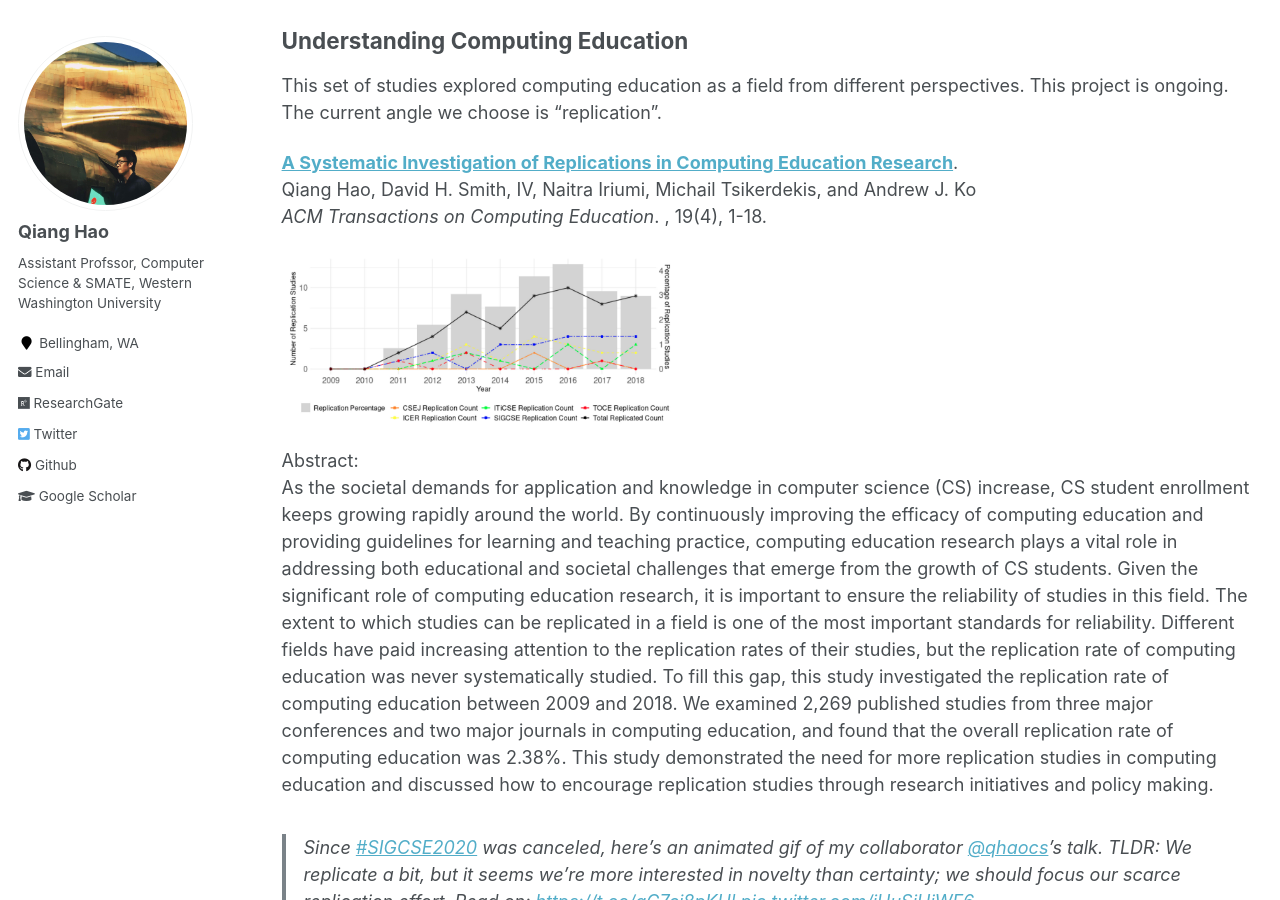
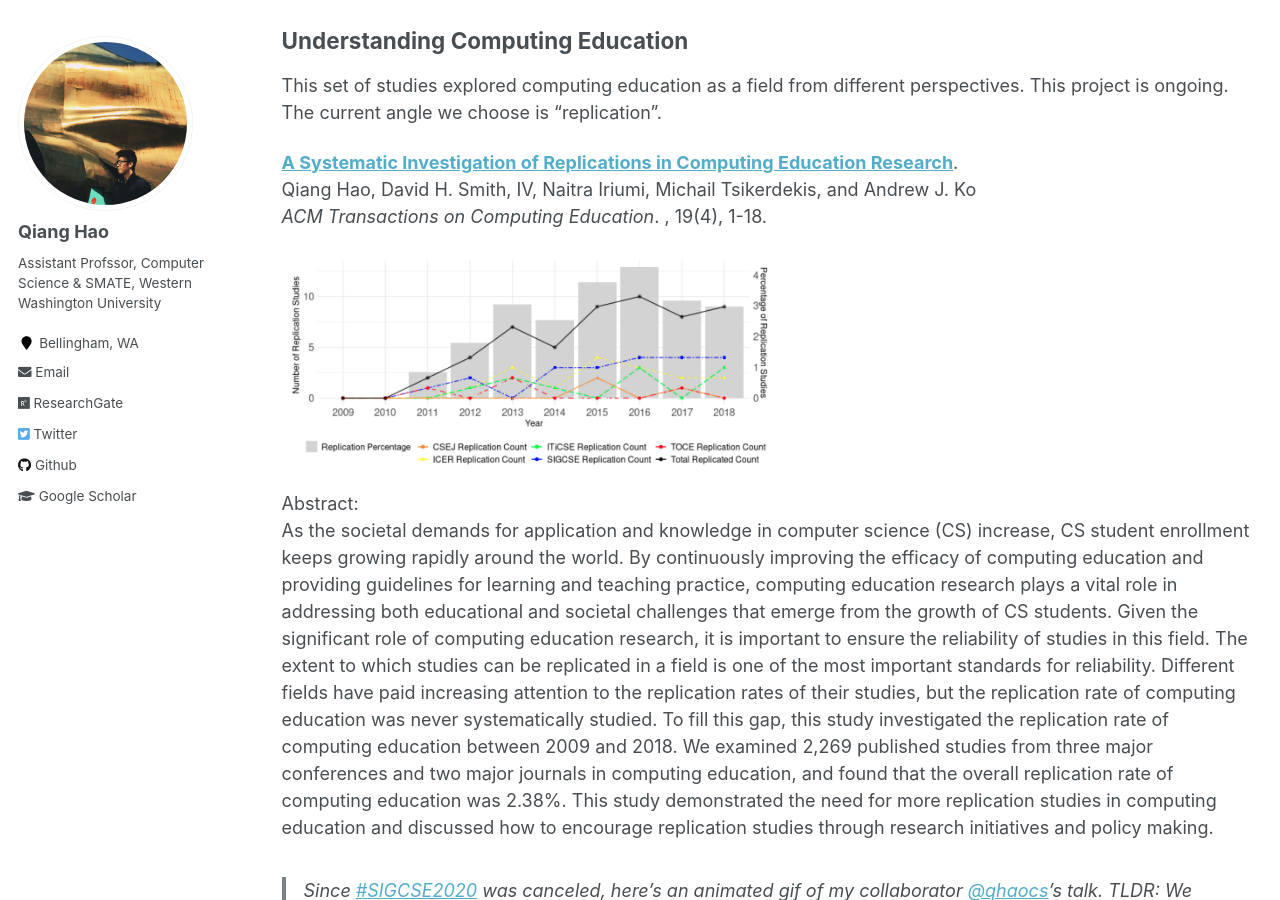
Before and after one commit to Neo-Hao/neo-hao.github.io, a Jekyll site: the page built from _pages/publications.md, in a window 1280 px wide and 900 px high, scrolled down 4292 px. Built offline with Jekyll 4.4.1, drawn with Linux system fonts in a browser that asks for light colours; comment, search, counter and statistics services are not loaded.

Commit message:
more images

```diff
--- a/_pages/publications.md
+++ b/_pages/publications.md
@@ -72,7 +72,7 @@
 Qiang Hao, David H. Smith, IV, Naitra Iriumi, Michail Tsikerdekis, and Andrew J. Ko
 _ACM Transactions on Computing Education_. , 19(4), 1-18.
 
-<img src="http://qhao.info/images/toce.png" width="400"/>
+<img src="http://qhao.info/images/toce.png" width="500"/>
 
 Abstract:
 As the societal demands for application and knowledge in computer science (CS) increase, CS student enrollment keeps growing rapidly around the world. By continuously improving the efficacy of computing education and providing guidelines for learning and teaching practice, computing education research plays a vital role in addressing both educational and societal challenges that emerge from the growth of CS students. Given the significant role of computing education research, it is important to ensure the reliability of studies in this field. The extent to which studies can be replicated in a field is one of the most important standards for reliability. Different fields have paid increasing attention to the replication rates of their studies, but the replication rate of computing education was never systematically studied. To fill this gap, this study investigated the replication rate of computing education between 2009 and 2018. We examined 2,269 published studies from three major conferences and two major journals in computing education, and found that the overall replication rate of computing education was 2.38%. This study demonstrated the need for more replication studies in computing education and discussed how to encourage replication studies through research initiatives and policy making.
@@ -125,7 +125,7 @@
 **Qiang Hao**, Bradley Barnes, Ewan Wright, Robert Maribe Branch
 _British Journal of Educational Technology_, 48(6), 1273-1283, 2017.
 
-<img src="http://qhao.info/images/bjet.png" width="300"/>
+<img src="http://qhao.info/images/bjet.png" width="500"/>
 
 Abstract:
 This study investigated the online help‐seeking behaviors of computer science students with a focus on the effect of achievement goals. The online help‐seeking behaviors investigated were online searching, asking teachers online for help, and asking peers or unknown people online for help. One hundred and sixty‐five students studying computer science from a large research university in the south‐eastern United States participated in the study. It was found that students searched online significantly more frequently than they asked people online for help. Contrary to prior findings on face‐to‐face help seeking, no achievement goals were found to be significant in predicting the tendencies of students to seek help online. These findings provide evidence to support the role of online searching as an integral part of online help seeking and demonstrate that research findings on face‐to‐face help seeking should not be assumed to be naturally extendable to online help seeking.
@@ -145,7 +145,7 @@
 Tyler Greer, **Qiang Hao**, Mengguo Jing, Bradley Barnes
 _2019 ACM Technical Symposium on Computer Science Education (SIGCSE '19)_. Minneapolis, MN.
 
-<img src="http://qhao.info/images/sigcse-2018.png" width="200"/>
+<img src="http://qhao.info/images/sigcse-2018.png" width="400"/>
 
 Abstract:
 This replication study aims at both quantifying the effects of active learning classrooms in introductory programming courses (CS1) and overcoming some design and methodological limits of prior studies on this topic. 156 students enrolled in three different sections of the same CS1 participated in this study. The three sections differed from each other either in terms of learning pedagogies (conventional lecture vs. peer instruction) or physical learning environments (lecture hall vs. active learning classroom). This study did not replicate the findings of prior studies on this topic. Instead, this study found that when learning pedagogies were controlled, learning environments did not have significant influences on student performance. On the other hand, learning pedagogies were found to have significant influences on student performance. When peer instruction is conducted other than conventional lecturing, students tended to have significantly better performance. Such findings highlight the importance of active learning in computing education, and the feasibility of conducting active learning in CS1 despite of physical environment constraints. Additionally, such findings emphasize the necessity of replication studies on the topic of active learning environments, and invite debates on the investment decisions in active learning classrooms.
```
Also changed, not shown: images/bjet.png.
